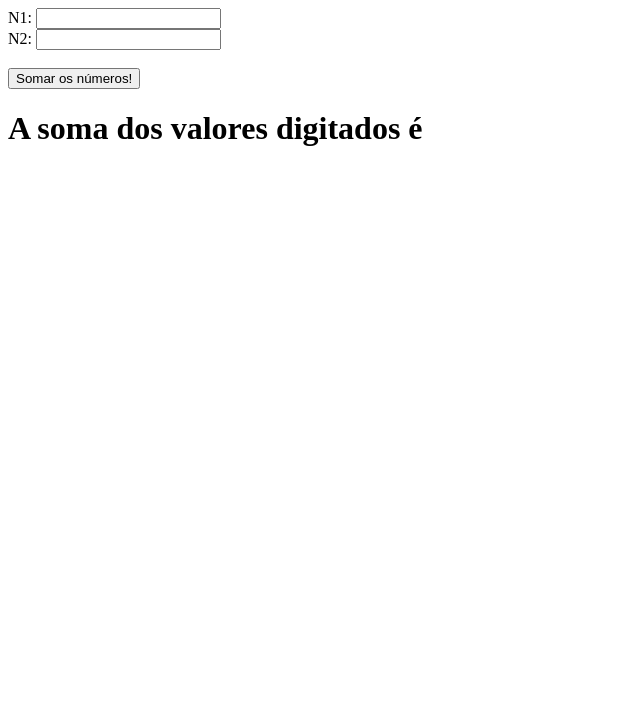
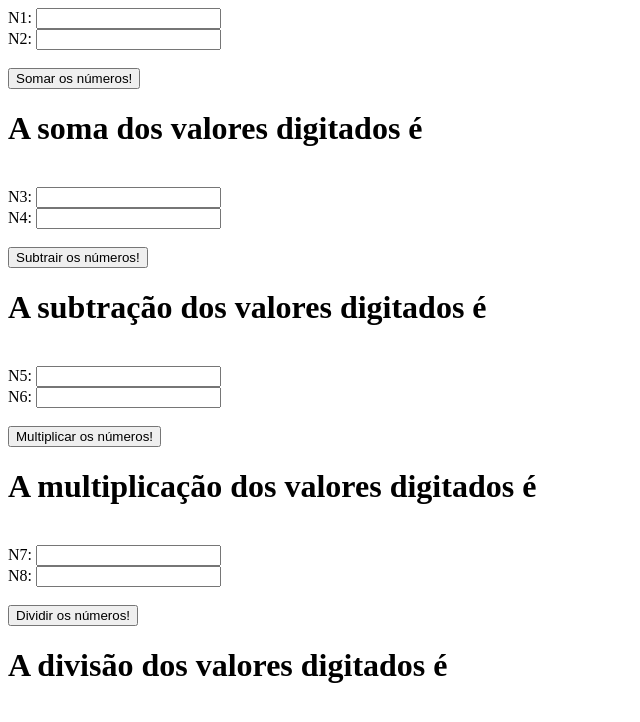
Before and after one commit to felipespp/trabalhoseplanos, a website: page html/faculdadethings2.html in a window 1280 px wide. Shown: the whole page, without its empty margins (0-640 px from the left). Drawn offline with Linux system fonts and the light colour scheme.

Commit message:
Mudanças do HTML e Banco Digital

```diff
--- a/html/faculdadethings2.html
+++ b/html/faculdadethings2.html
@@ -8,12 +8,39 @@
     <script>
 
         function somar() {
-            const n1 = document.getElementById('primeiro').value
-            const n2 = document.getElementById('segundo').value
+            const n1 = document.getElementById('primeiroSoma').value
+            const n2 = document.getElementById('segundoSoma').value
 
             const soma = Number(n1) + Number(n2)
 
             document.getElementById('resultado').innerHTML = "A soma dos valores digitados é " + soma
+        }
+
+        function subtrair() {
+            const n3 = document.getElementById('primeiroSubtracao').value
+            const n4 = document.getElementById('segundoSubtracao').value
+
+            const subtracao = Number(n3) - Number(n4)
+
+            document.getElementById('resultadoSubtracao').innerHTML = "A subtração dos valores digitados é " + subtracao
+        }
+
+        function multiplicar(){
+            const n5 = document.getElementById('primeiroMultiplicacao').value
+            const n6 = document.getElementById('segundoMultiplicacao').value
+
+            const multiplicacao = Number(n5) * Number(n6)
+
+            document.getElementById('resultadoMultiplicacao').innerHTML = "A multiplicação dos valores digitados é " + multiplicacao
+        }
+
+        function dividir(){
+            const n7 = document.getElementById('primeiroDivisao').value
+            const n8 = document.getElementById('segundoDivisao').value
+
+            const divisao = Number(n7) / Number(n8)
+
+            document.getElementById('resultadoDivisao').innerHTML = "A divisão dos valores digitados é " + divisao
         }
 
     </script>
@@ -24,8 +51,8 @@
 
     <form action="">
 
-        N1: <input type="text" id="primeiro" /> <br>
-        N2: <input type="text" id="segundo" /> <br>
+        N1: <input type="text" id="primeiroSoma" /> <br>
+        N2: <input type="text" id="segundoSoma" /> <br>
         <br>
         <input type="button" value="Somar os números!" onclick="somar()">
 
@@ -33,7 +60,46 @@
 
     </form>
 
+    <br>
 
+    <form action="">
+
+        N3: <input type="text" id="primeiroSubtracao" /> <br>
+        N4: <input type="text" id="segundoSubtracao" /> <br>
+        <br>
+        <input type="button" value="Subtrair os números!" onclick="subtrair()">
+
+        <h1 id="resultadoSubtracao">A subtração dos valores digitados é</h1>
+
+    </form>
+
+    <br>
+
+    <form action="">
+
+        N5: <input type="text" id="primeiroMultiplicacao" /> <br>
+        N6: <input type="text" id="segundoMultiplicacao" /> <br>
+        <br>
+        <input type="button" value="Multiplicar os números!" onclick="multiplicar()">
+
+        <h1 id="resultadoMultiplicacao">A multiplicação dos valores digitados é</h1>
+
+
+    </form>
+
+    <br>
+
+    <form action="">
+
+        N7: <input type="text" id="primeiroDivisao" /> <br>
+        N8: <input type="text" id="segundoDivisao" /> <br>
+        <br>
+        <input type="button" value="Dividir os números!" onclick="dividir()">
+
+        <h1 id="resultadoDivisao">A divisão dos valores digitados é</h1>
+
+
+    </form>
 
 
 </body>
```
Also changed, not shown: html/primeira_prova.html (added, +80 -0 lines).
